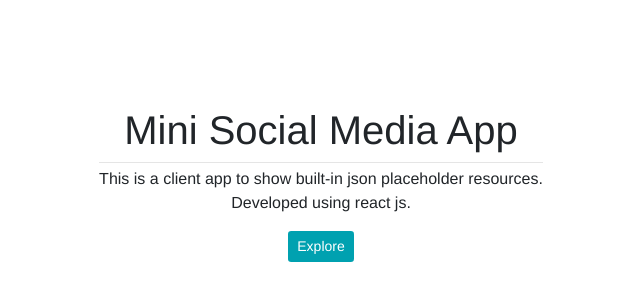
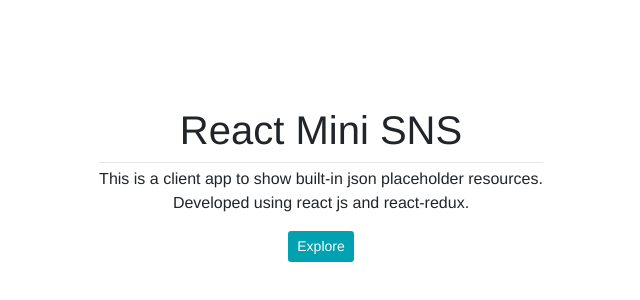
Before and after one commit to herdiansc/reactjs-mini-sns, a React (Create React App) app: page / in a window 1280 px wide. Shown: the part 206-506 px from the top of the page, without its empty margins (319-959 px from the left). Built offline with nearby package versions, Linux system fonts and the light colour scheme.

Commit message:
Update site name

```diff
--- a/src/components/HomeComponent.js
+++ b/src/components/HomeComponent.js
@@ -6,11 +6,11 @@
         return (
             <div className="search-form-container">
                 <div className="row search-form" style={{"display":"block", "textAlign":"center"}}>
-                    <h1>Mini Social Media App</h1>
+                    <h1>React Mini SNS</h1>
                     <hr />
                     <p>
                         This is a client app to show built-in json placeholder resources.<br />
-                        Developed using react js.
+                        Developed using react js and react-redux.
                     </p>
                     <Link to={`/user`} className="btn bg-kumparan text-white btn-sm">Explore</Link>
                 </div>
```
Also changed, not shown: 1 other file (tests, documents, lock files or other folders).
